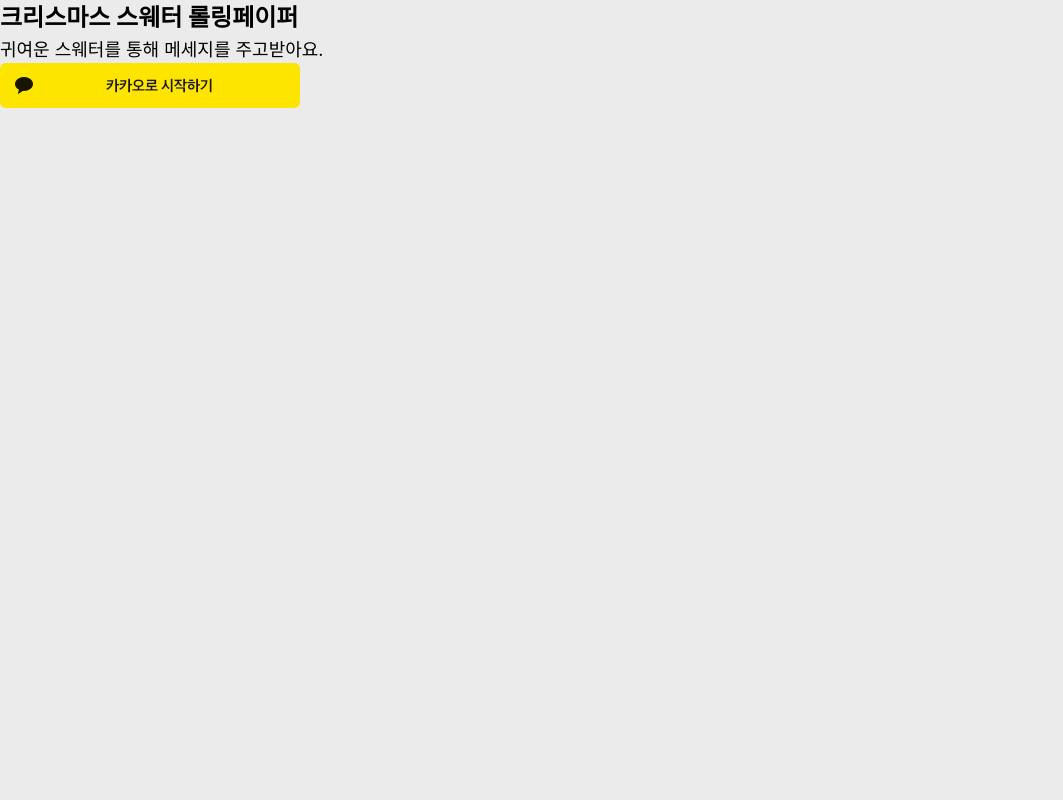
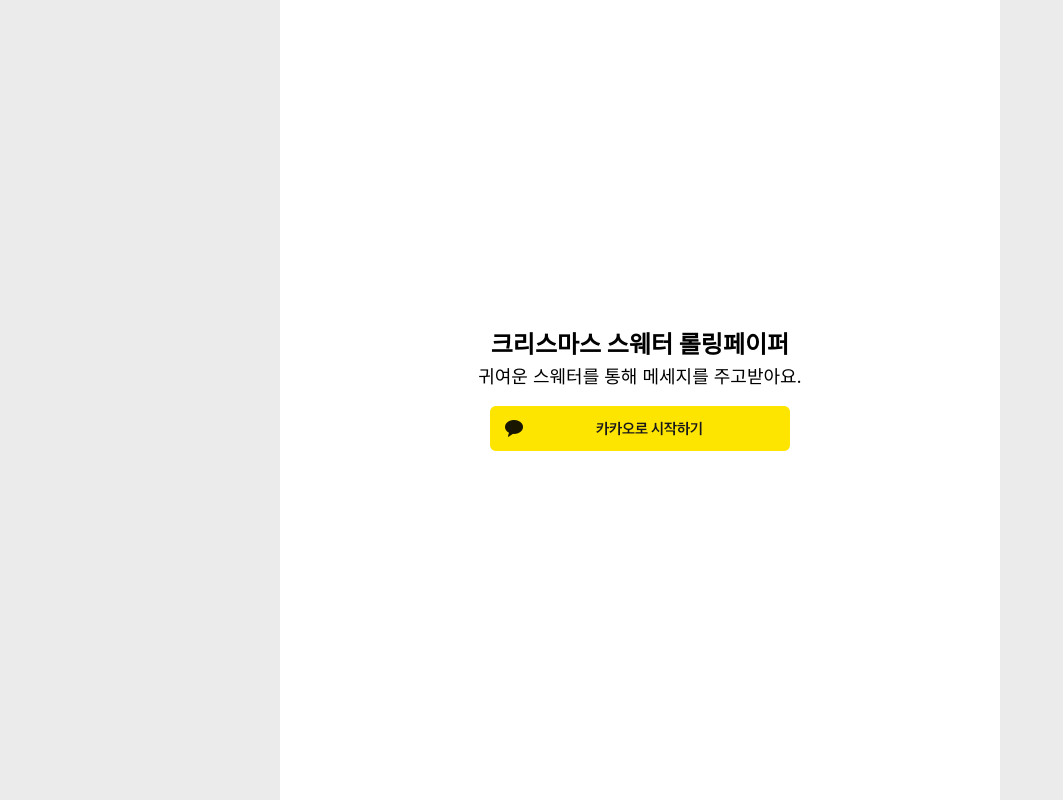
Before and after one commit to SEMIN-97/ugly-rolling, a React (Vite) app: page /login in a window 1280 px wide. Shown: the whole page, without its empty margins (0-1063 px from the left). Built offline with nearby package versions, Linux system fonts and the light colour scheme; no server answers.

Commit message:
feat: login 컴퍼넌트 스타일 적용
#6

```diff
--- /dev/null
+++ b/src/routes/login/index.lazy.module.scss
@@ -0,0 +1,13 @@
+@use 'src/styles/variables';
+
+.loginContainer {
+  height: 100%;
+  display: flex;
+  flex-direction: column;
+  justify-content: center;
+  align-items: center;
+
+  .buttonContainer {
+    padding: variables.$spacing-4 0;
+  }
+}
--- a/src/routes/login/index.lazy.tsx
+++ b/src/routes/login/index.lazy.tsx
@@ -2,6 +2,8 @@ import { createLazyFileRoute } from '@tanstack/react-router';
 import kakaoLogin from '../../assets/login/kakao-login.png';
 import { useKakaoInit, useKakaoLogin } from "../../hooks/login";
 import { SubTitle, Title } from "../../components/Title/Title.tsx";
+import { CommonLayout } from "../../layouts/CommonLayout.tsx";
+import styles from './index.lazy.module.scss';
 
 export const Route = createLazyFileRoute('/login/')({
   component: Login,
@@ -12,12 +14,16 @@ function Login() {
   const { handleKakaoLogin } = useKakaoLogin();
 
   return (
-    <>
-      <Title bold>크리스마스 스웨터 롤링페이퍼</Title>
-      <SubTitle>귀여운 스웨터를 통해 메세지를 주고받아요.</SubTitle>
-      <button onClick={ handleKakaoLogin }>
-        <img src={ kakaoLogin }/>
-      </button>
-    </>
+    <CommonLayout>
+      <div className={ styles.loginContainer }>
+        <Title bold>크리스마스 스웨터 롤링페이퍼</Title>
+        <SubTitle>귀여운 스웨터를 통해 메세지를 주고받아요.</SubTitle>
+        <div className={ styles.buttonContainer }>
+          <button onClick={ handleKakaoLogin }>
+            <img src={ kakaoLogin }/>
+          </button>
+        </div>
+      </div>
+    </CommonLayout>
   );
 }
```
